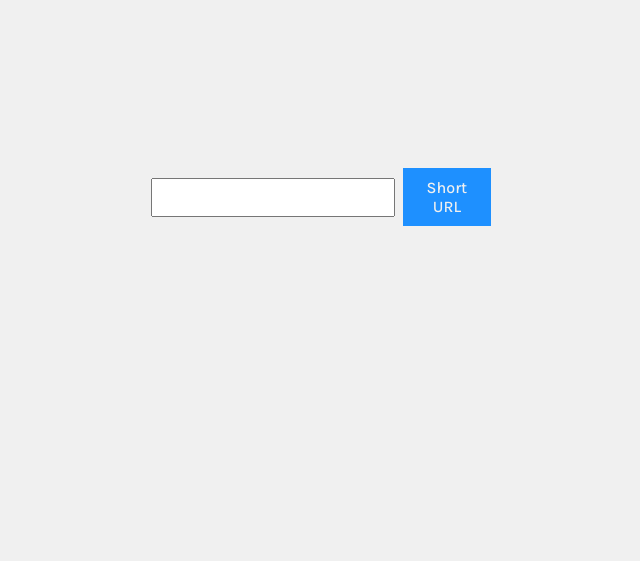
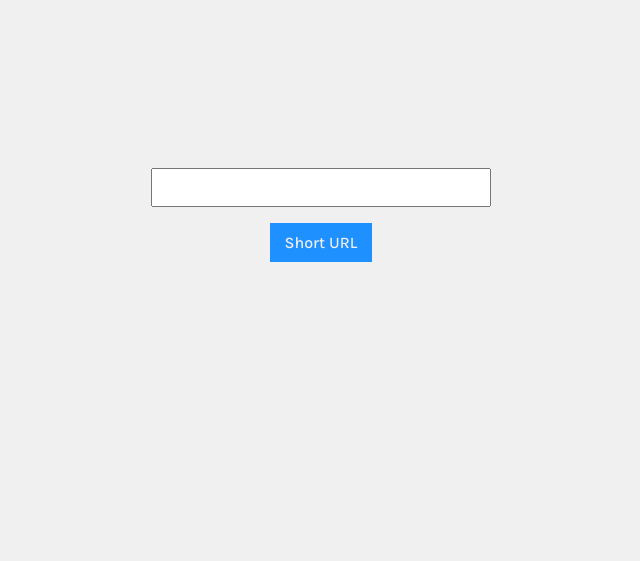
Before and after one commit to Chauhan-Aniket/URL-Shortener, a plain HTML site: page index.html in a window 1280 px wide. Shown: the part 42-603 px from the top of the page, without its empty margins (319-959 px from the left). Drawn offline with Linux system fonts and the light colour scheme.

Commit message:
updated form layout

```diff
--- a/css/style.scss
+++ b/css/style.scss
@@ -27,12 +27,13 @@ main {
 form {
 	margin-bottom: 2rem;
 	display: flex;
-	justify-content: space-between;
-	align-items: center;
+	flex-wrap: wrap;
+	justify-content: center;
+	width: 100%;
 	#longUrl {
-		margin-right: 0.5rem;
+		margin-bottom: 1rem;
 		padding: 10px;
-		width: 300px;
+		width: 100%;
 	}
 
 	#shortUrlBtn {
@@ -46,12 +47,6 @@ form {
 	}
 
 	@media screen and (max-width: 540px) {
-		flex-wrap: wrap;
-		#longUrl {
-			margin: 0;
-			margin-bottom: 1rem;
-			width: 100%;
-		}
 		#shortUrlBtn {
 			width: 100%;
 		}
```
Also changed, not shown: css/style.css, 1 other file.
